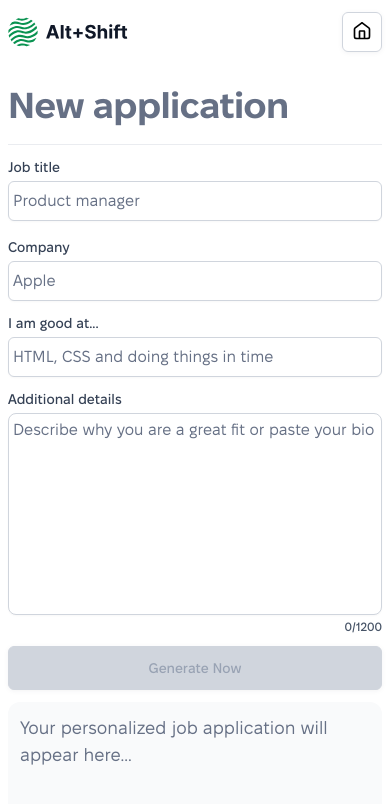
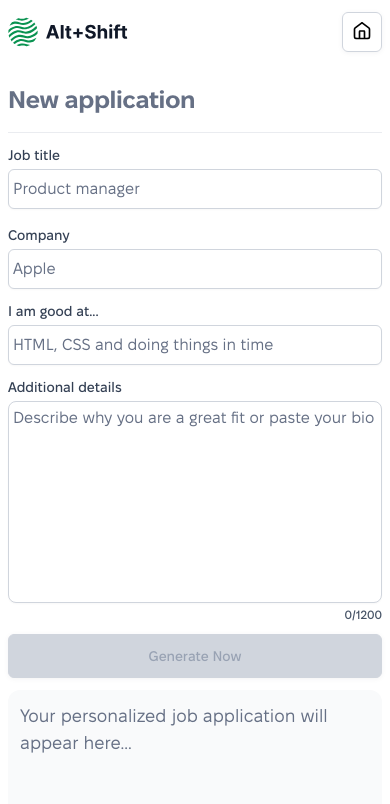
Before and after one commit to VovaTereschenko/cover-letters, a Next.js app: page /new-application in a window 390 px wide. Shown: the top 804 px of the page. Built offline with nearby package versions, Linux system fonts and the light colour scheme; no server answers.

Commit message:
optimise styling

```diff
--- a/app/globals.css
+++ b/app/globals.css
@@ -263,6 +263,17 @@ a {
 /* Typography Utilities */
 
 /* Title Styles */
+
+.title-hero {
+  font-family: "Fixel Display", sans-serif;
+  font-size: var(--font-size-5xl);
+  font-weight: var(--font-weight-semibold);
+  line-height: var(--line-height-4xl);
+  letter-spacing: -0.02em;
+  color: var(--color-gray-900);
+  margin: 0;
+}
+
 .title-primary {
   font-family: "Fixel Display", sans-serif;
   font-weight: var(--font-weight-semibold);
@@ -346,8 +357,12 @@ a {
   color: var(--color-gray-400);
 }
 
-/* Responsive Typography */
 @media (max-width: 768px) {
+  .title-hero {
+    font-size: var(--font-size-4xl);
+    line-height: var(--line-height-3xl);
+  }
+
   .title-primary {
     font-size: var(--font-size-3xl);
     line-height: var(--line-height-2xl);
@@ -370,6 +385,11 @@ a {
 }
 
 @media (max-width: 480px) {
+  .title-hero {
+    font-size: var(--font-size-3xl);
+    line-height: var(--line-height-2xl);
+  }
+
   .title-primary {
     font-size: var(--font-size-2xl);
     line-height: var(--line-height-xl);
--- a/components/headers/SubHeader/SubHeader.module.css
+++ b/components/headers/SubHeader/SubHeader.module.css
@@ -9,39 +9,3 @@
   margin-left: auto;
   margin-right: auto;
 }
-
-.title {
-  font-family: "Fixel Display", sans-serif;
-  font-size: var(--font-size-5xl);
-  font-weight: var(--font-weight-semibold);
-  line-height: var(--line-height-4xl);
-  letter-spacing: -0.02em;
-  color: var(--color-gray-900);
-  margin: 0;
-}
-
-@media (max-width: 768px) {
-  .subHeader {
-    padding: var(--spacing-8);
-    flex-direction: column;
-    gap: var(--spacing-8);
-    align-items: flex-start;
-  }
-
-  .title {
-    font-size: var(--font-size-4xl);
-    line-height: var(--line-height-3xl);
-  }
-}
-
-@media (max-width: 480px) {
-  .subHeader {
-    padding: var(--spacing-6);
-    gap: var(--spacing-6);
-  }
-
-  .title {
-    font-size: var(--font-size-3xl);
-    line-height: var(--line-height-2xl);
-  }
-}
--- a/components/headers/SubHeader/SubHeader.tsx
+++ b/components/headers/SubHeader/SubHeader.tsx
@@ -11,7 +11,7 @@ const SubHeader: React.FC<SubHeaderProps> = ({ onCreateNew }) => {
   return (
     <section className={styles.subHeader}>
       <header>
-        <h1 className={styles.title}>Applications</h1>
+        <h1 className="title-hero">Applications</h1>
       </header>
       <nav>
         <Button
--- a/components/shared/ConfirmDialog/ConfirmDialog.tsx
+++ b/components/shared/ConfirmDialog/ConfirmDialog.tsx
@@ -26,10 +26,10 @@ const ConfirmDialog = ({
 }: ConfirmDialogProps) => {
   const footer = (
     <div className={styles.actions}>
-      <Button variant="outlined" onClick={onCancel}>
+      <Button size="small" variant="outlined" onClick={onCancel}>
         {cancelText}
       </Button>
-      <Button variant="primary" onClick={onConfirm}>
+      <Button size="small" variant="primary" onClick={onConfirm}>
         {confirmText}
       </Button>
     </div>
--- a/components/shared/Modal/Modal.tsx
+++ b/components/shared/Modal/Modal.tsx
@@ -92,7 +92,7 @@ const Modal = ({
         {(title || showCloseButton) && (
           <header className={styles.header}>
             {title && (
-              <h2 id="modal-title" className={styles.title}>
+              <h2 id="modal-title" className="title-tertiary">
                 {title}
               </h2>
             )}
--- a/features/ApplicationCreation/ApplicationCreation.module.css
+++ b/features/ApplicationCreation/ApplicationCreation.module.css
@@ -61,12 +61,6 @@
 }
 
 .title {
-  font-family: "Fixel Display", sans-serif;
-  font-weight: var(--font-weight-semibold);
-  font-size: var(--font-size-4xl);
-  line-height: var(--line-height-3xl);
-  letter-spacing: -0.02em;
-  margin: 0;
   padding-bottom: var(--spacing-8);
   border-bottom: 1px solid var(--color-border);
 }
--- a/features/ApplicationCreation/hooks/useJobApplication.ts
+++ b/features/ApplicationCreation/hooks/useJobApplication.ts
@@ -160,9 +160,9 @@ export function useJobApplication(initialApplicationsCount: number = 0) {
 
   const getTitleClassName = (styles: Record<string, string>) => {
     if (state.titleText === "New application") {
-      return `${styles.title} ${styles.titlePlaceholder}`;
+      return `title-primary ${styles.title} ${styles.titlePlaceholder}`;
     }
-    return styles.title;
+    return `title-primary ${styles.title}`;
   };
 
   const isGenerateDisabled = () => {
--- a/features/ApplicationsList/ApplicationsList.tsx
+++ b/features/ApplicationsList/ApplicationsList.tsx
@@ -76,8 +76,8 @@ export function ApplicationsList({
         isOpen={state.showDeleteConfirm}
         title="Delete Application"
         message="Are you sure you want to delete this application? This action cannot be undone."
-        confirmText="Yes"
-        cancelText="No"
+        confirmText="Yes, delete"
+        cancelText="No, keep"
         onConfirm={actions.handleDeleteConfirm}
         onCancel={actions.handleDeleteCancel}
       />
--- a/features/ApplicationsList/components/GoalAchievement/GoalAchievement.module.css
+++ b/features/ApplicationsList/components/GoalAchievement/GoalAchievement.module.css
@@ -44,21 +44,12 @@
   animation: bounce 0.6s ease-out 0.2s both;
 }
 
-.title {
-  font-family: "Fixel Display", sans-serif;
-  font-weight: var(--font-weight-semibold);
-  font-size: var(--font-size-2xl);
-  line-height: var(--line-height-xl);
-  color: var(--color-gray-900);
-  margin: 0 0 var(--spacing-6) 0;
-}
-
 .message {
   font-family: "Fixel Text", sans-serif;
   font-size: var(--font-size-base);
   line-height: var(--line-height-base);
   color: var(--color-gray-600);
-  margin: 0;
+  margin: var(--spacing-16) 0 0;
 }
 
 @keyframes bounce {
--- a/features/ApplicationsList/components/GoalAchievement/GoalAchievement.tsx
+++ b/features/ApplicationsList/components/GoalAchievement/GoalAchievement.tsx
@@ -48,7 +48,7 @@ const GoalAchievement = ({ isVisible, onClose }: GoalAchievementProps) => {
         <div className={styles.iconContainer}>
           <CheckmarkLargeIcon />
         </div>
-        <h2 className={styles.title}>Goal Achieved!</h2>
+        <h2 className="title-tertiary">Goal Achieved!</h2>
         <p className={styles.message}>
           Congratulations! You&apos;ve completed 5 applications.
         </p>
--- a/features/HitYourGoal/HitYourGoal.module.css
+++ b/features/HitYourGoal/HitYourGoal.module.css
@@ -16,12 +16,7 @@
   gap: var(--spacing-8);
 }
 
-.title {
-  composes: title-primary text-center from global;
-}
-
 .description {
-  composes: description-large text-center from global;
   margin: var(--spacing-8) 0;
 }
 
@@ -45,16 +40,6 @@
     border-radius: var(--border-radius-md);
   }
 
-  .title {
-    font-size: var(--font-size-3xl);
-    line-height: var(--line-height-2xl);
-  }
-
-  .description {
-    font-size: var(--font-size-base);
-    line-height: var(--line-height-base);
-  }
-
   .actions {
     gap: var(--spacing-8);
   }
@@ -68,16 +53,6 @@
     margin-right: var(--spacing-3);
   }
 
-  .title {
-    font-size: var(--font-size-2xl);
-    line-height: var(--line-height-xl);
-  }
-
-  .description {
-    font-size: var(--font-size-sm);
-    line-height: var(--line-height-tight);
-  }
-
   .actions {
     gap: var(--spacing-3);
   }
--- a/features/HitYourGoal/HitYourGoal.tsx
+++ b/features/HitYourGoal/HitYourGoal.tsx
@@ -21,8 +21,8 @@ export const HitYourGoal: React.FC<HitYourGoalProps> = ({
     <section className={styles.container}>
       <article className={styles.content}>
         <header>
-          <h2 className={styles.title}>Hit your goal</h2>
-          <p className={styles.description}>
+          <h2 className="title-primary text-center">Hit your goal</h2>
+          <p className={`${styles.description} description-large text-center`}>
             Generate and send out couple more job applications <br /> today to
             get hired faster
           </p>
```
